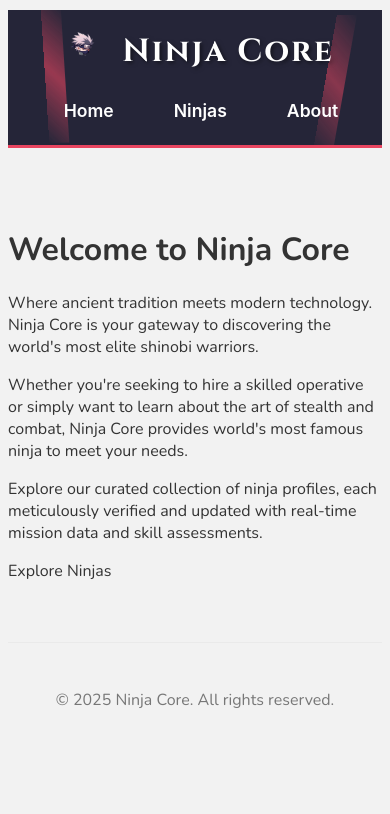
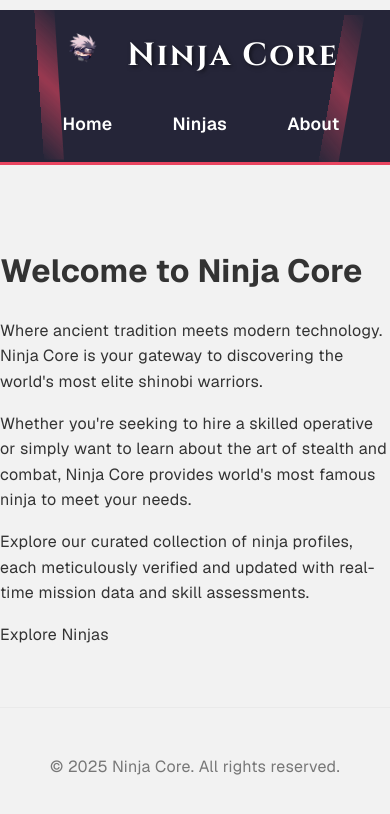
Before and after one commit to zoro-onepiece/Ninjas, a Next.js app: page / in a window 390 px wide. Shown: the top 814 px of the page. Built offline with nearby package versions, Linux system fonts and the light colour scheme.

Commit message:
update 4

```diff
--- a/app/globals.css
+++ b/app/globals.css
@@ -3,7 +3,21 @@
 body {
   background: #f2f2f2;
   color: #333;
-  font-family: "Nunito";
+  /* font-family: "Nunito"; */
+  font-family: var(--font-geist-sans), -apple-system, BlinkMacSystemFont, 'Segoe UI', 'Roboto', sans-serif;
+ margin: 0;
+  padding: 0;
+  line-height: 1.6;
+  font-size: 16px;
+  font-weight: 400;
+  letter-spacing: 0.02em;
+  font-variant: tabular-nums;
+  font-feature-settings: 'tnum';
+  font-kerning: normal;
+  font-smooth: always;
+  -webkit-font-smoothing: antialiased;
+  -moz-osx-font-smoothing: grayscale;
+
 }
 a {
   color: #333;
--- a/app/navbar.module.css
+++ b/app/navbar.module.css
@@ -50,10 +50,9 @@
 }
 
 .logoImage {
-
     transition: transform 0.3s ease;
-    height: 200px;
-    width: 200px;
+    height: 200px; /* Reduced from 200px */
+    width: 200px;  /* Reduced from 200px */
 }
 
 .logoImage:hover {
@@ -61,7 +60,7 @@
 }
 
 .logoText {
-    font-family: var(--font-ninja);
+    font-family: var(--font-ninja), 'Cinzel', serif;
     font-size: 2.5rem;
     color: #ffffff;
     text-shadow: 2px 2px 4px rgba(0, 0, 0, 0.5);
@@ -81,7 +80,7 @@
 .navLink {
     color: #ffffff;
     text-decoration: none;
-    font-family: var(--font-geist-sans);
+    font-family: var(--font-geist-sans), -apple-system, BlinkMacSystemFont, 'Segoe UI', 'Roboto', sans-serif;
     font-weight: 600;
     font-size: 1.1rem;
     padding: 0.5rem 1rem;
@@ -128,23 +127,7 @@
     }
 
     .logoImage {
-        height: 50px;
-        width: 50px;
+        height: 60px;
+        width: 60px;
     }
 }
-
-/* Ensure font variables are available */
-:global(html) {
-    --font-ninja: 'Cinzel', serif;
-    --font-geist-sans: -apple-system, BlinkMacSystemFont, 'Segoe UI', 'Roboto', sans-serif;
-}
-
-/* Fallback if font variables aren't working */
-.logoText {
-    font-family: 'Cinzel', serif !important;
-}
-
-.navLink {
-    font-family: -apple-system, BlinkMacSystemFont, 'Segoe UI', 'Roboto', sans-serif !important;
-    color: #ffffff !important;
-}
```
